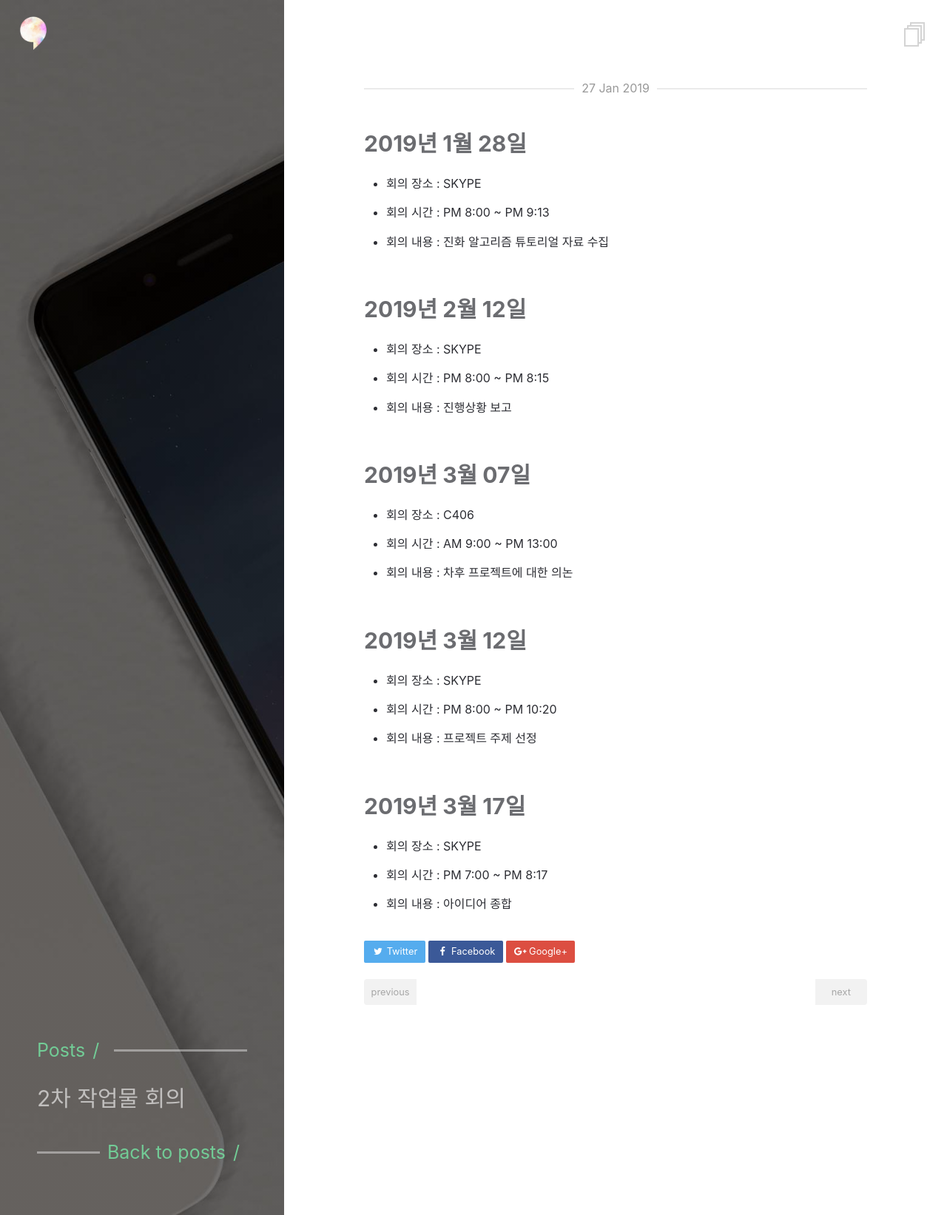
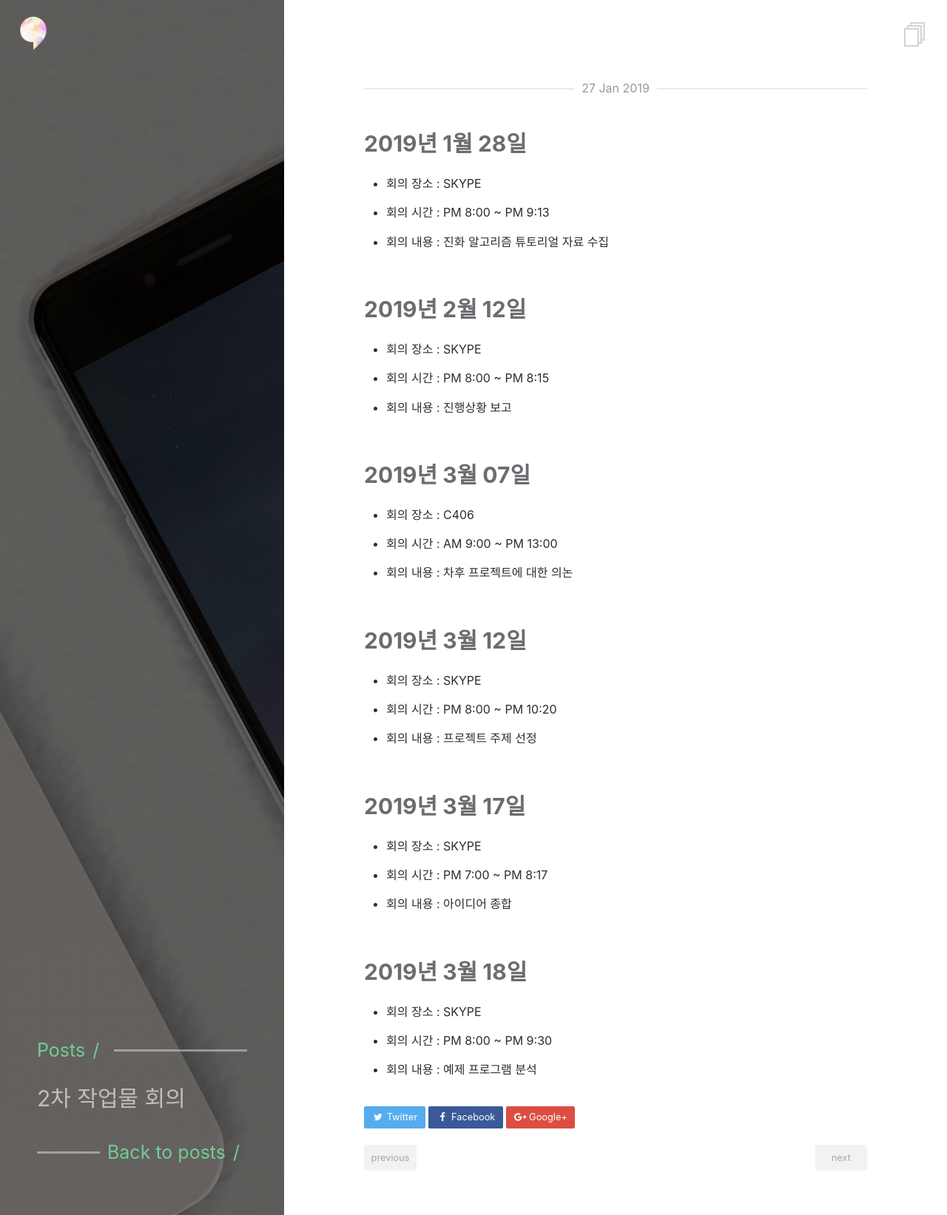
Before and after one commit to commadev/commadev.github.io, a Jekyll site: the page built from _posts/2019-01-28-2차 작업물 회의.md, in a window 1280 px wide. Shown: the whole page at 74% size. Built offline with Jekyll 4.4.1, drawn with Linux system fonts in a browser that asks for light colours.

Commit message:
회의기록 추가

```diff
--- a/_posts/2019-01-28-2차 작업물 회의.md
+++ b/_posts/2019-01-28-2차 작업물 회의.md
@@ -42,3 +42,11 @@ date:   2019-01-28 00:00:00 +0900
 - 회의 장소 : SKYPE
 - 회의 시간 : PM 7:00 ~ PM 8:17
 - 회의 내용 : 아이디어 종합
+
+<br/>
+
+## 2019년 3월 18일
+
+- 회의 장소 : SKYPE
+- 회의 시간 : PM 8:00 ~ PM 9:30
+- 회의 내용 : 예제 프로그램 분석
```
